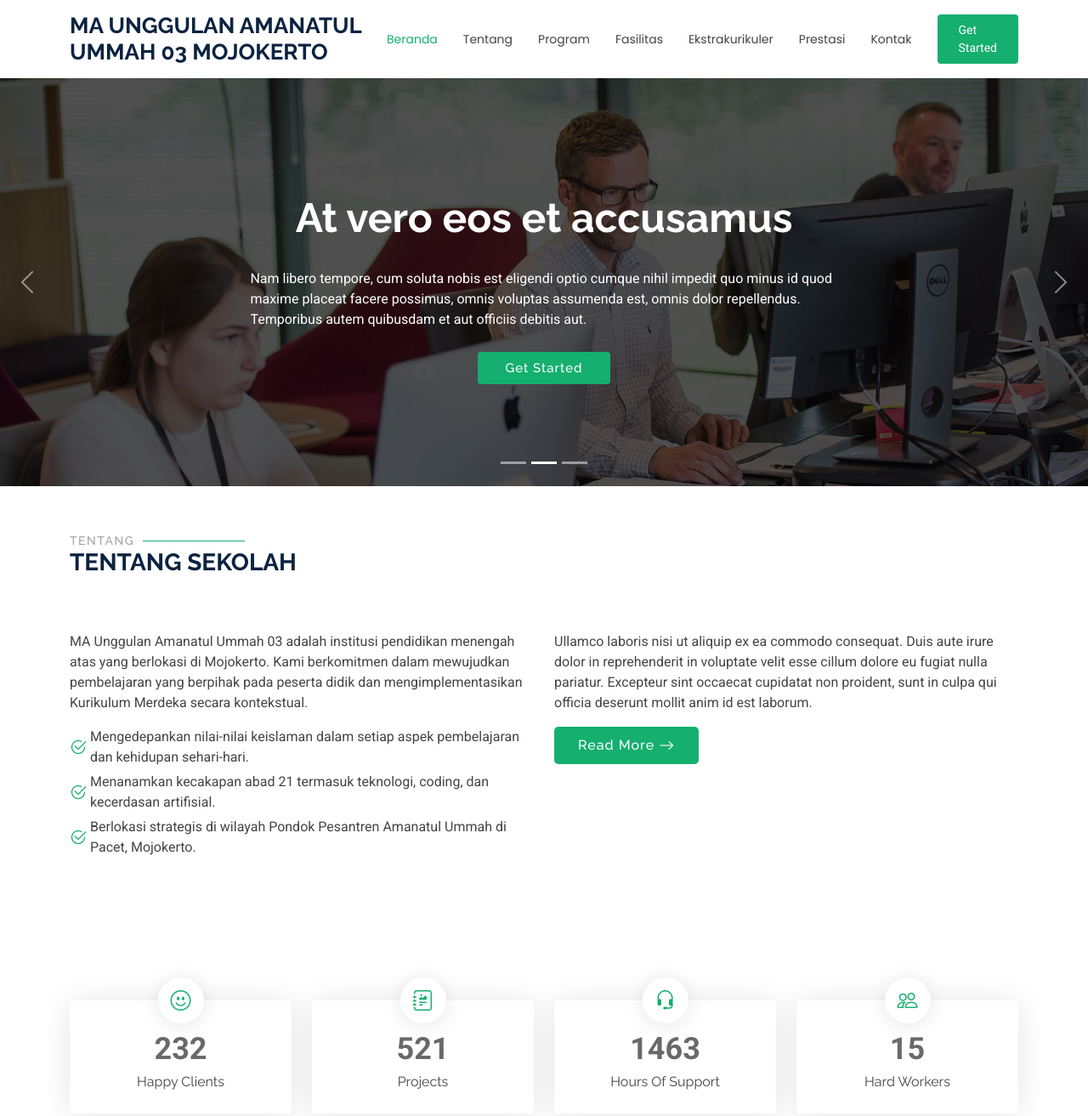
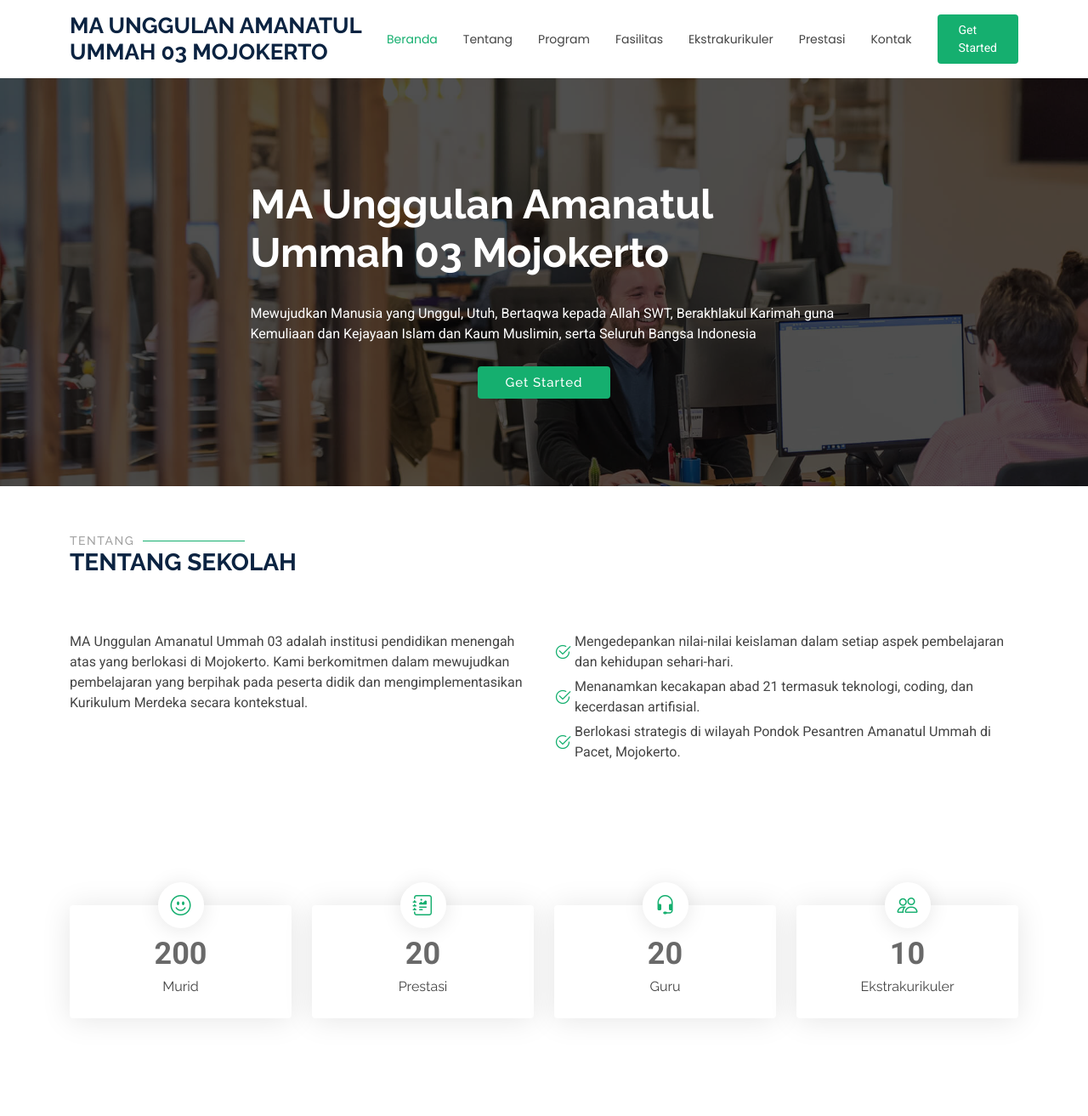
Before and after one commit to mai-developer/mau-03, a plain HTML site: page index.html in a window 1280 px wide. Shown: the top 1313 px of the page at 85% size. Drawn offline with Linux system fonts and the light colour scheme.

Commit message:
change hero, about and stat sections

```diff
--- a/index.html
+++ b/index.html
@@ -99,33 +99,35 @@
           </div>
         </div><!-- End Carousel Item -->
 
-        <div class="carousel-item">
+        <!-- <div class="carousel-item">
           <img src="assets/img/hero-carousel/hero-carousel-2.jpg" alt="">
           <div class="carousel-container">
             <h2>At vero eos et accusamus</h2>
             <p>Nam libero tempore, cum soluta nobis est eligendi optio cumque nihil impedit quo minus id quod maxime placeat facere possimus, omnis voluptas assumenda est, omnis dolor repellendus. Temporibus autem quibusdam et aut officiis debitis aut.</p>
             <a href="#featured-services" class="btn-get-started">Get Started</a>
           </div>
-        </div><!-- End Carousel Item -->
+        </div> -->
+        <!-- End Carousel Item -->
 
-        <div class="carousel-item">
+        <!-- <div class="carousel-item">
           <img src="assets/img/hero-carousel/hero-carousel-3.jpg" alt="">
           <div class="carousel-container">
             <h2>Temporibus autem quibusdam</h2>
             <p>Beatae vitae dicta sunt explicabo. Nemo enim ipsam voluptatem quia voluptas sit aspernatur aut odit aut fugit, sed quia consequuntur magni dolores eos qui ratione voluptatem sequi nesciunt omnis iste natus error sit voluptatem accusantium.</p>
             <a href="#featured-services" class="btn-get-started">Get Started</a>
           </div>
-        </div><!-- End Carousel Item -->
+        </div> -->
+        <!-- End Carousel Item -->
 
-        <a class="carousel-control-prev" href="#hero-carousel" role="button" data-bs-slide="prev">
+        <!-- <a class="carousel-control-prev" href="#hero-carousel" role="button" data-bs-slide="prev">
           <span class="carousel-control-prev-icon bi bi-chevron-left" aria-hidden="true"></span>
-        </a>
+        </a> -->
 
-        <a class="carousel-control-next" href="#hero-carousel" role="button" data-bs-slide="next">
+        <!-- <a class="carousel-control-next" href="#hero-carousel" role="button" data-bs-slide="next">
           <span class="carousel-control-next-icon bi bi-chevron-right" aria-hidden="true"></span>
-        </a>
+        </a> -->
 
-        <ol class="carousel-indicators"></ol>
+        <!-- <ol class="carousel-indicators"></ol> -->
 
       </div>
 
@@ -148,16 +150,24 @@
             <p>
               MA Unggulan Amanatul Ummah 03 adalah institusi pendidikan menengah atas yang berlokasi di Mojokerto. Kami berkomitmen dalam mewujudkan pembelajaran yang berpihak pada peserta didik dan mengimplementasikan Kurikulum Merdeka secara kontekstual.
             </p>
+            <!-- <ul>
+              <li><i class="bi bi-check2-circle"></i> <span>Mengedepankan nilai-nilai keislaman dalam setiap aspek pembelajaran dan kehidupan sehari-hari.</span></li>
+              <li><i class="bi bi-check2-circle"></i> <span>Menanamkan kecakapan abad 21 termasuk teknologi, coding, dan kecerdasan artifisial.</span></li>
+              <li><i class="bi bi-check2-circle"></i> <span>Berlokasi strategis di wilayah Pondok Pesantren Amanatul Ummah di Pacet, Mojokerto.</span></li>
+            </ul> -->
+          </div>
+
+          <!-- <div class="col-lg-6" data-aos="fade-up" data-aos-delay="200">
+            <p>Ullamco laboris nisi ut aliquip ex ea commodo consequat. Duis aute irure dolor in reprehenderit in voluptate velit esse cillum dolore eu fugiat nulla pariatur. Excepteur sint occaecat cupidatat non proident, sunt in culpa qui officia deserunt mollit anim id est laborum. </p>
+            <a href="#" class="read-more"><span>Read More</span><i class="bi bi-arrow-right"></i></a>
+          </div> -->
+
+          <div class="col-lg-6" data-aos="fade-up" data-aos-delay="200">
             <ul>
               <li><i class="bi bi-check2-circle"></i> <span>Mengedepankan nilai-nilai keislaman dalam setiap aspek pembelajaran dan kehidupan sehari-hari.</span></li>
               <li><i class="bi bi-check2-circle"></i> <span>Menanamkan kecakapan abad 21 termasuk teknologi, coding, dan kecerdasan artifisial.</span></li>
               <li><i class="bi bi-check2-circle"></i> <span>Berlokasi strategis di wilayah Pondok Pesantren Amanatul Ummah di Pacet, Mojokerto.</span></li>
             </ul>
-          </div>
-
-          <div class="col-lg-6" data-aos="fade-up" data-aos-delay="200">
-            <p>Ullamco laboris nisi ut aliquip ex ea commodo consequat. Duis aute irure dolor in reprehenderit in voluptate velit esse cillum dolore eu fugiat nulla pariatur. Excepteur sint occaecat cupidatat non proident, sunt in culpa qui officia deserunt mollit anim id est laborum. </p>
-            <a href="#" class="read-more"><span>Read More</span><i class="bi bi-arrow-right"></i></a>
           </div>
 
         </div>
@@ -176,40 +186,45 @@
           <div class="col-lg-3 col-md-6 d-flex flex-column align-items-center">
             <i class="bi bi-emoji-smile"></i>
             <div class="stats-item">
-              <span data-purecounter-start="0" data-purecounter-end="232" data-purecounter-duration="1" class="purecounter"></span>
-              <p>Happy Clients</p>
+              <span data-purecounter-start="0" data-purecounter-end="200" data-purecounter-duration="1" class="purecounter"></span>
+              <p>Murid</p>
             </div>
-          </div><!-- End Stats Item -->
+          </div>
+          <!-- End Stats Item -->
 
           <div class="col-lg-3 col-md-6 d-flex flex-column align-items-center">
             <i class="bi bi-journal-richtext"></i>
             <div class="stats-item">
-              <span data-purecounter-start="0" data-purecounter-end="521" data-purecounter-duration="1" class="purecounter"></span>
-              <p>Projects</p>
+              <span data-purecounter-start="0" data-purecounter-end="20" data-purecounter-duration="1" class="purecounter"></span>
+              <p>Prestasi</p>
             </div>
-          </div><!-- End Stats Item -->
+          </div>
+          <!-- End Stats Item -->
 
           <div class="col-lg-3 col-md-6 d-flex flex-column align-items-center">
             <i class="bi bi-headset"></i>
             <div class="stats-item">
-              <span data-purecounter-start="0" data-purecounter-end="1463" data-purecounter-duration="1" class="purecounter"></span>
-              <p>Hours Of Support</p>
+              <span data-purecounter-start="0" data-purecounter-end="20" data-purecounter-duration="1" class="purecounter"></span>
+              <p>Guru</p>
             </div>
-          </div><!-- End Stats Item -->
+          </div>
+          <!-- End Stats Item -->
 
           <div class="col-lg-3 col-md-6 d-flex flex-column align-items-center">
             <i class="bi bi-people"></i>
             <div class="stats-item">
-              <span data-purecounter-start="0" data-purecounter-end="15" data-purecounter-duration="1" class="purecounter"></span>
-              <p>Hard Workers</p>
+              <span data-purecounter-start="0" data-purecounter-end="10" data-purecounter-duration="1" class="purecounter"></span>
+              <p>Ekstrakurikuler</p>
             </div>
-          </div><!-- End Stats Item -->
+          </div>
+          <!-- End Stats Item -->
 
         </div>
 
       </div>
 
-    </section><!-- /Stats Section -->
+    </section>
+    <!-- /Stats Section -->
 
     <!-- Features Section -->
     <section id="features" class="features section">
```
